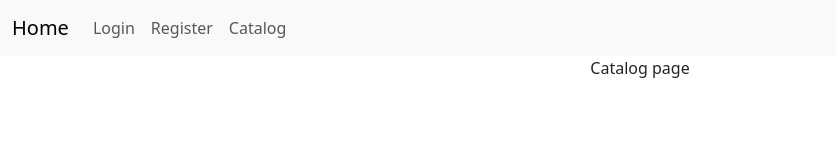
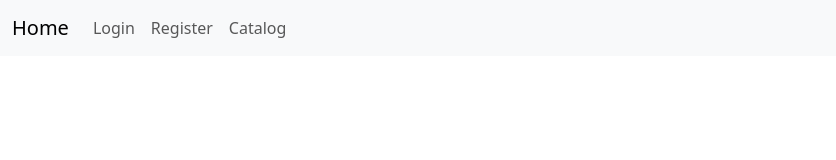
Before and after one commit to EmilPopovski24/MovieRate, a React (Create React App) app in the folder movierate/: page /catalog in a window 1280 px wide. Shown: the top 160 px of the page, without its empty margins (0-836 px from the left). Built offline with nearby package versions, Linux system fonts and the light colour scheme.

Commit message:
update App router

```diff
--- a/movierate/src/App.js
+++ b/movierate/src/App.js
@@ -13,6 +13,7 @@ import { Account } from './components/Account/Account';
 import { AuthProvider } from './contexts/AuthContext';
 
 import './App.css';
+import { MovieProvider } from './contexts/MovieContext';
 // import { withAuth } from './components/hoc/withAuth';
 
 // const EnhancedLogin = withAuth(Login);
@@ -21,6 +22,7 @@ function App() {
   return (
     <div className="App">
 		<AuthProvider>
+		<MovieProvider>
 		<Header />
       		<Routes>
     			<Route path="/" element={<Home />} />
@@ -33,6 +35,7 @@ function App() {
 				<Route path='/account' element={<Account />} />
       		</Routes>
 		<Footer />
+		</MovieProvider>
 		</AuthProvider>
     </div>
   );
--- a/movierate/src/components/Catalog/Catalog.js
+++ b/movierate/src/components/Catalog/Catalog.js
@@ -1,9 +1,16 @@
+import { useContext } from "react"
+import { MovieContext } from "../../contexts/MovieContext"
 
 
 export const Catalog = () => {
+
+    const { movies } = useContext(MovieContext);
+
     return (
         <>
-        <p>Catalog page</p>
+        {movies.length > 0 && (
+            <h2 className="catalog-movies">Movies</h2>
+        )}
         </>
     )
 }
--- a/movierate/src/contexts/MovieContext.js
+++ b/movierate/src/contexts/MovieContext.js
@@ -20,7 +20,9 @@ export const MovieProvider = ({
                     setMovies(result)
                 })
         }
-    })
+    });
+
+    console.log(movies)
 
     const onAddMovieSubmit = async(data) => {
         const newMovie = await movieService.addMovie(data);
```
